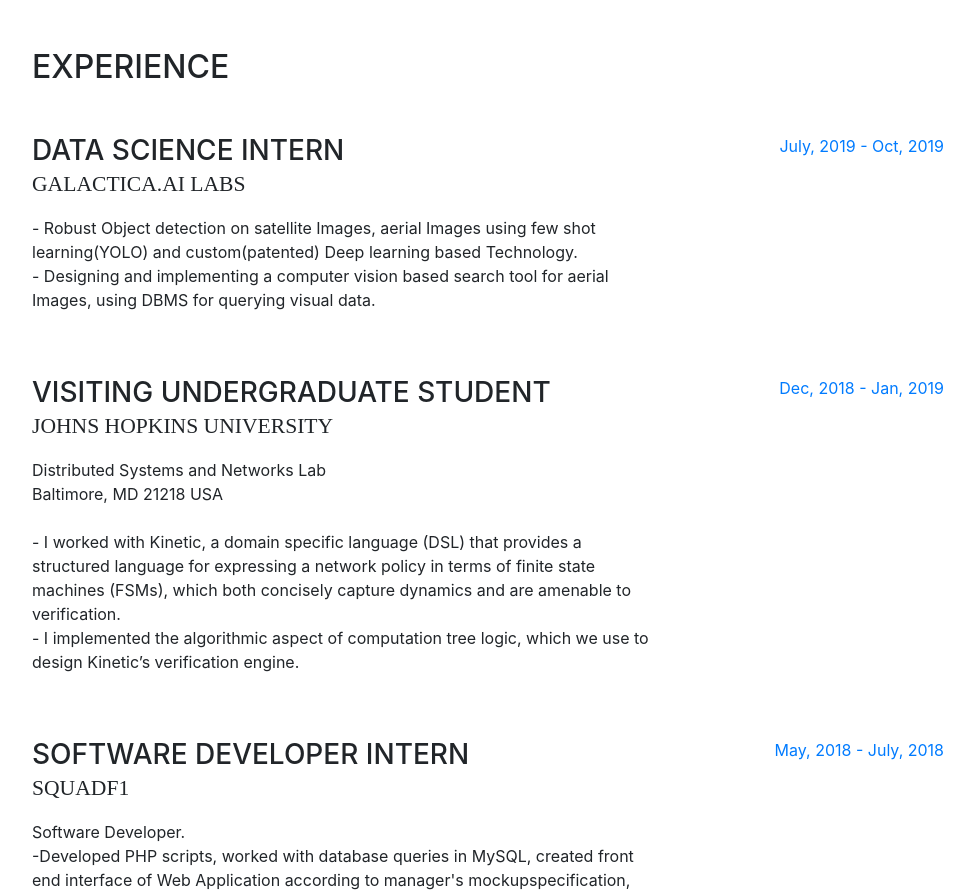
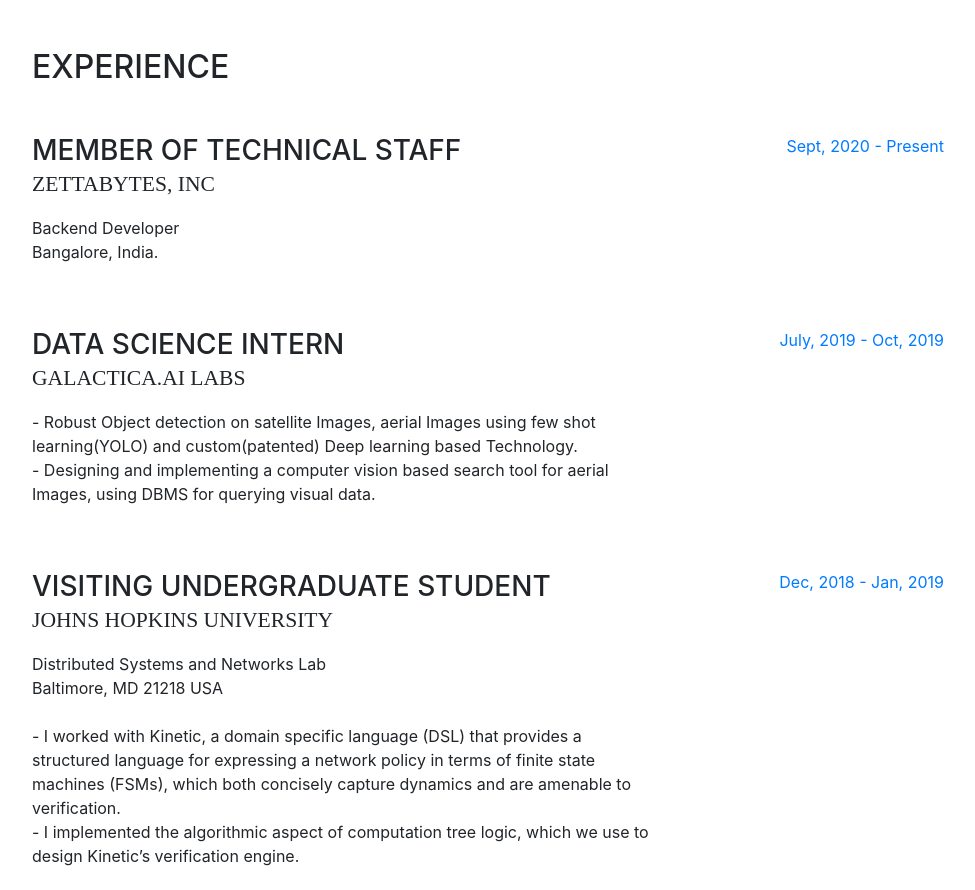
Before and after one commit to kartikhans/kartikhans.github.io, a website with bundled scripts: page index.html in a window 1280 px wide. Shown: the part 800-1690 px from the top of the page, without its empty margins (288-1263 px from the left). Built offline with nearby package versions, Linux system fonts and the light colour scheme; files whose address does not match are found by name; a web font is replaced by a local one.

Commit message:
minor changes

```diff
--- a/index.html
+++ b/index.html
@@ -139,6 +139,18 @@
 
           <div class="resume-item d-flex flex-column flex-md-row mb-5">
             <div class="resume-content mr-auto">
+              <h3 class="mb-0">Member of Technical Staff</h3>
+              <div class="subheading mb-3">Zettabytes, Inc</div>
+              <p> Backend Developer </br>Bangalore, India.</p>
+            </div>
+
+            <div class="resume-date text-md-right">
+              <span class="text-primary">Sept, 2020 - Present</span>
+            </div>
+          </div>
+
+          <div class="resume-item d-flex flex-column flex-md-row mb-5">
+            <div class="resume-content mr-auto">
               <h3 class="mb-0">Data Science Intern</h3>
               <div class="subheading mb-3">Galactica.AI Labs</div>
               <p> - Robust Object detection on satellite Images, aerial Images using few shot learning(YOLO) and custom(patented) Deep learning based Technology.
@@ -220,7 +232,7 @@
               <p>Specialisation in Power and Automation</p>
             </div>
             <div class="resume-date text-md-right">
-              <span class="text-primary">July, 2016 - Present</span>
+              <span class="text-primary">July, 2016 - July, 2020</span>
             </div>
           </div>
 
```
